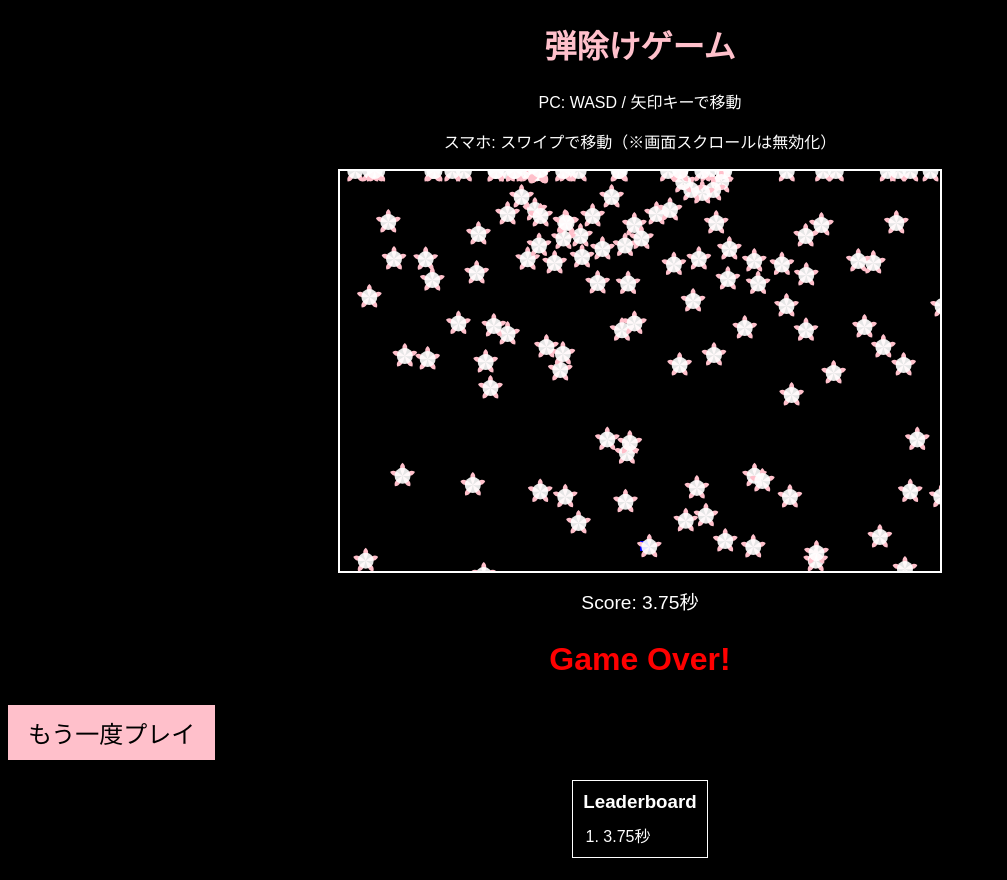
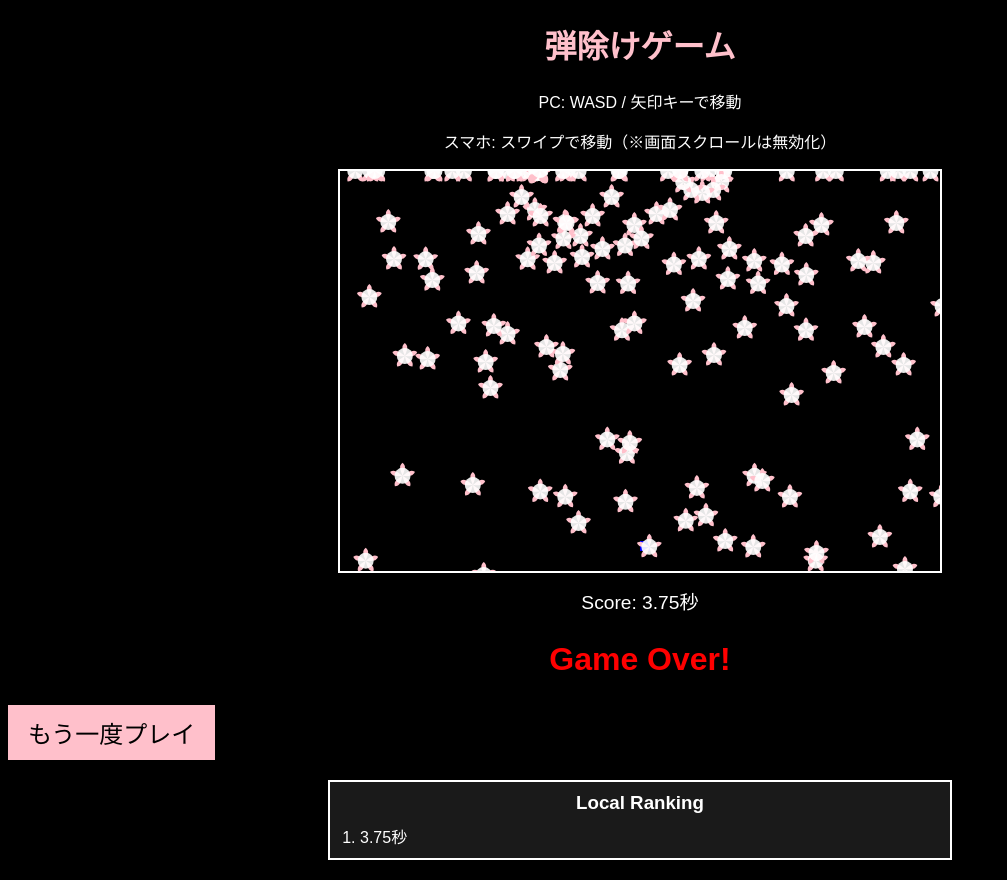
Before and after one commit to Marumyonn-Mejiro/shooting_Game_Console, a plain HTML site: page index.html in a window 1280 px wide. Shown: the whole page, without its empty margins (0-1007 px from the left). Drawn offline with Linux system fonts and the light colour scheme.

Commit message:
no message

```diff
--- a/index.html
+++ b/index.html
@@ -10,7 +10,7 @@
       font-family: Arial, sans-serif;
       background-color: black;
       color: white;
-      /* タッチ操作時のスクロールを防止 */
+      /* タッチ操作時のスクロール防止 */
       overflow: hidden;
     }
     h1 {
@@ -43,19 +43,21 @@
       color: black;
       cursor: pointer;
     }
-    #leaderboard {
-      margin-top: 20px;
+    /* 新たにランキング表示用の枠を作成 */
+    #leaderboardContainer {
+      margin: 20px auto;
+      width: 90vw;
+      max-width: 600px;
+      background-color: rgba(255, 255, 255, 0.1);
+      border: 2px solid white;
+      padding: 10px;
       text-align: left;
-      display: inline-block;
-      background: rgba(0, 0, 0, 0.8);
-      padding: 10px;
-      border: 1px solid white;
     }
-    #leaderboard h3 {
+    #leaderboardContainer h3 {
       margin: 0 0 10px;
       text-align: center;
     }
-    #leaderboard ol {
+    #leaderboardContainer ol {
       padding-left: 20px;
       margin: 0;
     }
@@ -71,8 +73,15 @@
   <div id="scoreDisplay"></div>
   <h2 id="gameOverText">Game Over!</h2>
   <button id="restartButton">もう一度プレイ</button>
-  <!-- ランキング表示用エリア（自身のページ内でのスコア集計） -->
-  <div id="leaderboard"></div>
+
+  <!-- ランキング表示用エリア（専用の枠） -->
+  <div id="leaderboardContainer">
+    <h3>Local Ranking</h3>
+    <div id="leaderboard">
+      <!-- ランキングはここに表示されます -->
+      <p>まだスコアはありません。</p>
+    </div>
+  </div>
 
   <!-- shooting_Game_Console.js をモジュールとして読み込み -->
   <script type="module" src="shooting_Game_Console.js"></script>
--- a/shooting_Game_Console.js
+++ b/shooting_Game_Console.js
@@ -30,9 +30,11 @@ function initGame() {
   gameRunning = true;
   gameOverText.style.display = "none";
   restartButton.style.display = "none";
-  leaderboardDiv.innerHTML = "";  // ランキング表示エリアをクリア
+  // ランキング表示エリアを初期化（既存のスコアはそのまま）
+  leaderboardDiv.innerHTML = localScores.length
+    ? generateLeaderboardHTML(localScores)
+    : "<p>まだスコアはありません。</p>";
   startTime = new Date(); // ゲーム開始時刻を記録
-  // スコア表示の初期化
   scoreDisplay.textContent = "Score: 0.00秒";
   gameLoop();
 }
@@ -55,7 +57,6 @@ document.addEventListener("touchmove", (e) => {
   let dy = e.touches[0].clientY - touchStartY;
   touchStartX = e.touches[0].clientX;
   touchStartY = e.touches[0].clientY;
-
   player.x += dx * 0.2;
   player.y += dy * 0.2;
 }, { passive: false });
@@ -126,7 +127,6 @@ function spawnBulletPattern() {
   let centerY = 0;
   let numBullets = 12; // タイトな弾幕にするため弾の数を増やす
   let angleStep = Math.PI * 2 / numBullets;
-
   for (let i = 0; i < numBullets; i++) {
     let angle = i * angleStep;
     bullets.push({
@@ -185,16 +185,23 @@ function drawPetal(size) {
  * @param {number} score - ゲームセッションの経過秒数
  */
 function updateLocalLeaderboard(score) {
-  // 配列に今回のスコアを追加
   localScores.push(score);
-  // 降順（高いスコア＝長生存）に並べ替え
-  const sortedScores = localScores.slice().sort((a, b) => b - a);
-  let leaderboardHTML = "<h3>Leaderboard</h3><ol>";
+  leaderboardDiv.innerHTML = generateLeaderboardHTML(localScores);
+}
+
+/**
+ * スコア配列からHTMLリストを生成する補助関数
+ * @param {number[]} scores - ローカルスコア配列
+ * @returns {string} HTMLリスト
+ */
+function generateLeaderboardHTML(scores) {
+  const sortedScores = scores.slice().sort((a, b) => b - a);
+  let html = "<ol>";
   sortedScores.slice(0, 10).forEach((s) => {
-    leaderboardHTML += `<li>${s.toFixed(2)}秒</li>`;
+    html += `<li>${s.toFixed(2)}秒</li>`;
   });
-  leaderboardHTML += "</ol>";
-  leaderboardDiv.innerHTML = leaderboardHTML;
+  html += "</ol>";
+  return html;
 }
 
 // ======================================================
@@ -204,12 +211,8 @@ function gameOver() {
   gameRunning = false;
   gameOverText.style.display = "block";
   restartButton.style.display = "block";
-
-  // 経過秒数をスコアとして算出（秒単位）
   const elapsedTime = (new Date() - startTime) / 1000;
-  // 最終スコア表示
   scoreDisplay.textContent = `Score: ${elapsedTime.toFixed(2)}秒`;
-  // 自身のローカルランキングに今回のスコアを反映
   updateLocalLeaderboard(elapsedTime);
 }
 
```
